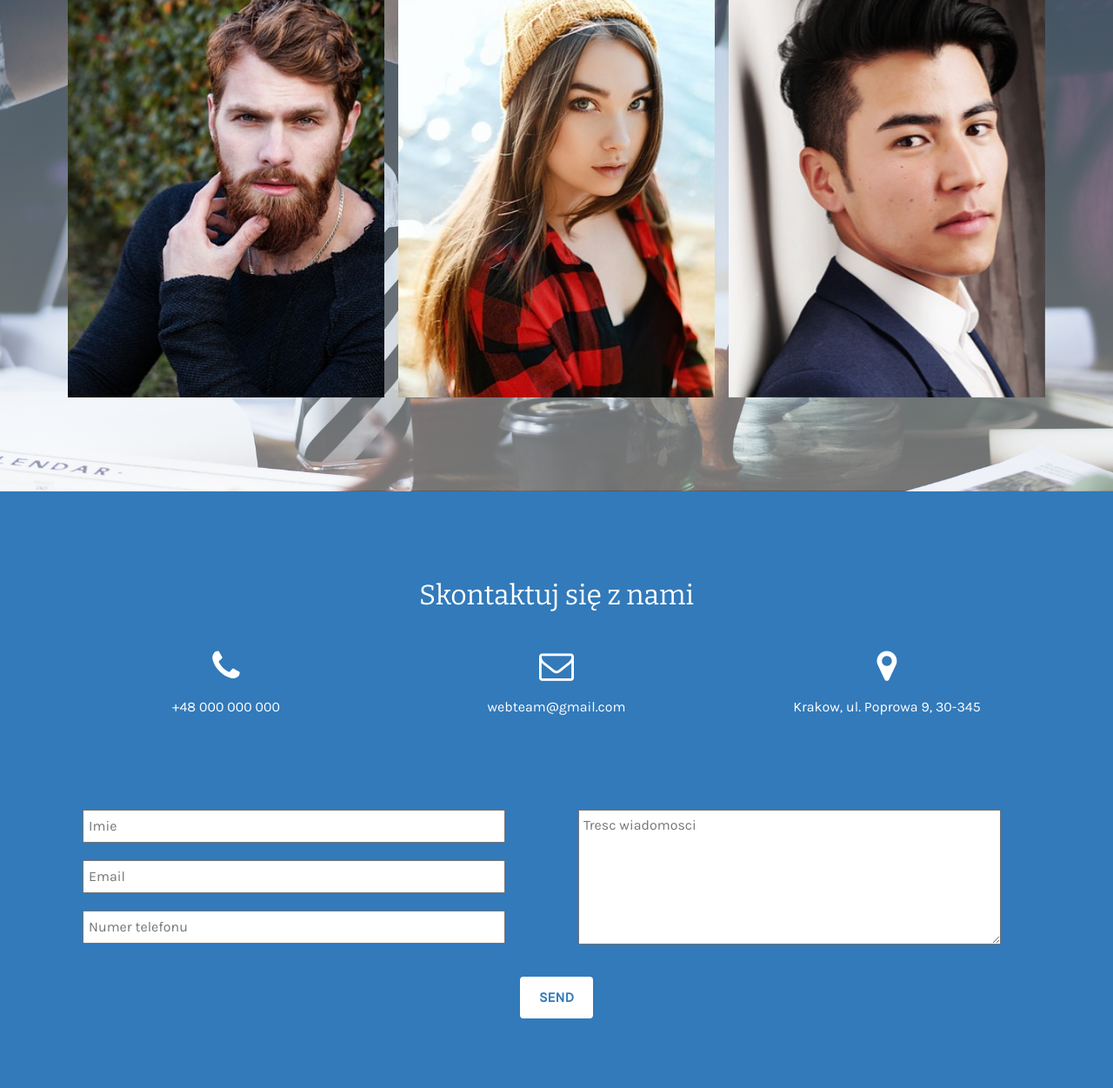
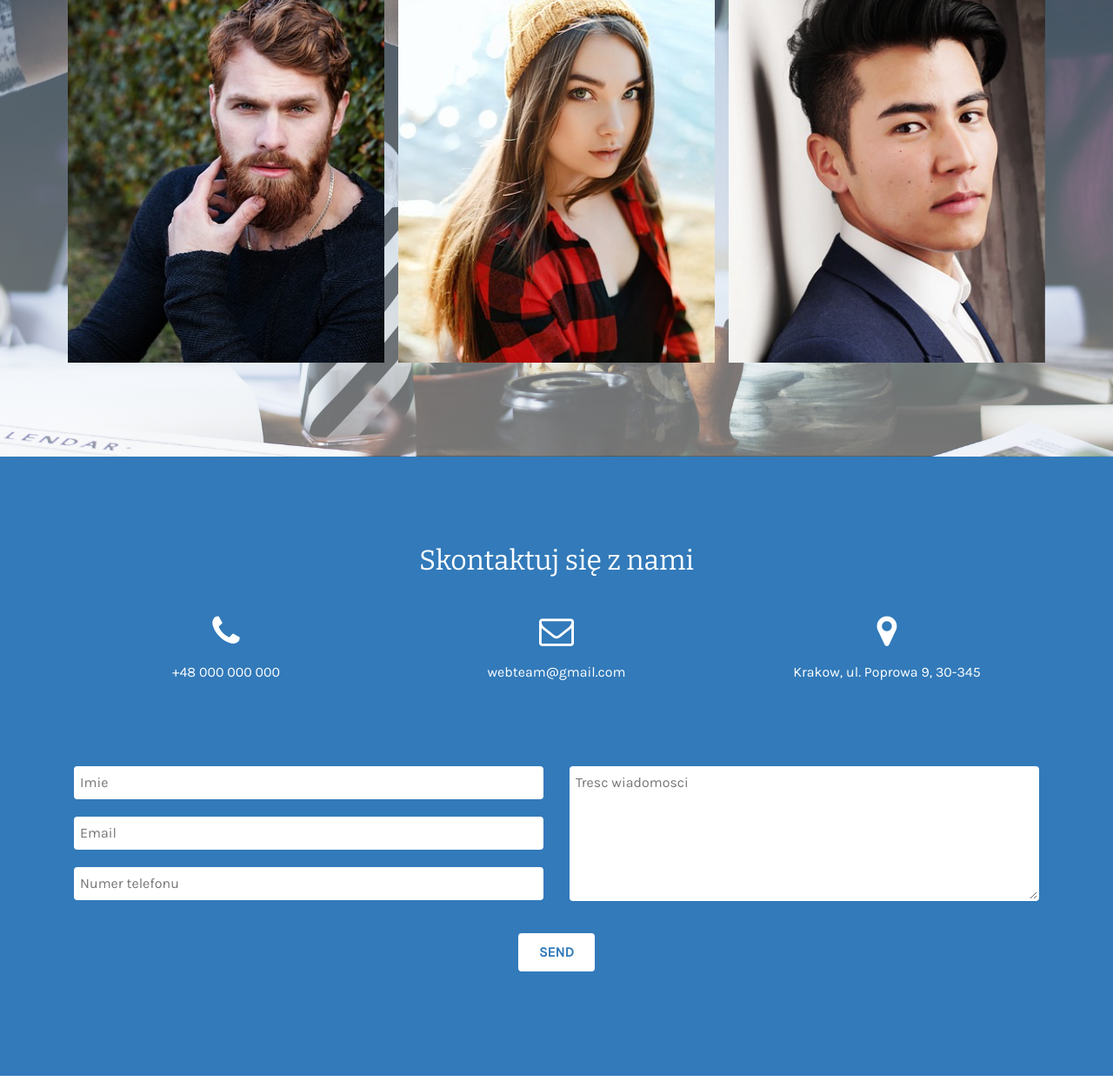
Before and after one commit to jullienfall/my-team-project, a plain HTML site: page index.html in a window 1280 px wide. Shown: the part 3090-4341 px from the top of the page at 87% size. Drawn offline with nearby package versions, Linux system fonts and the light colour scheme.

Commit message:
some-correction

```diff
--- a/css/style.css
+++ b/css/style.css
@@ -200,8 +200,9 @@ h2 {
 }
 #team .my-team {
     position: relative;
-    height: 60vh;
+    height: 55vh;
     width: 100%;
+
 }
 #team .col-md-4 {
     padding: 8px;
@@ -227,14 +228,19 @@ h2 {
     position: absolute;
     padding: 10px;
     top: 0;
-    padding-top: 20%;
-    height: 100%;
-    width: 100%;
+    right: 0;
+    left: 0;
+    bottom: 0;
     text-align: center;
     transform: rotateY(180deg);
     background-color: rgba(50, 122, 186, 0.6);
     transition: 0.4s;
     backface-visibility: hidden;
+}
+.my-team .profile-description .description-inner{
+    position: absolute;
+    top: 50%;
+    transform: translateY(-50%);
 }
 .my-team:hover .team-member{
     transform: rotateY(180deg);
@@ -262,23 +268,23 @@ h2 {
     color: #469ce9;
 }
 form {
-    padding-top: 80px;
+    padding-top: 70px;
 }
-#contact input {
-    width: 90%;
+#contact input, textarea {
+    width: 100%;
     padding: 5px;
-    margin: 10px;
+    margin: 10px 0;
+    border-radius: 4px;
+    outline: none;
+    border: 2px solid #fff;
 }
 #contact textarea {
-    width: 90%;
     height: 155px;
-    padding: 5px;
-    margin: 10px;
 }
 .my-button {
     color: #327aba;
     border: 2px solid #fff;
-    padding: 10px 20px;
+    padding: 8px 22px;
     text-decoration: none;
     transition: 0.4s;
     border-radius: 4px;
@@ -324,7 +330,7 @@ footer .policy a {
     text-decoration: none;
     color: #327aba;
     transition: 0.4s;
-    padding: 10px;
+    padding: 5px;
 }
 footer .policy a:hover {
     color: #469ce9;
--- a/index.html
+++ b/index.html
@@ -176,8 +176,10 @@
                     <div class="my-team">
                         <div class="team-member team-member1"></div>
                         <div class="profile-description">
+                           <div class="description-inner">
                             <h4>Designer</h4>
                             <p>Lorem ipsum dolor sit amet, consectetur adipisicing elit. Quas dolorem quis nesciunt sint officiis iusto soluta, recusandae officia minus, provident voluptates.</p>
+                            </div>
                         </div>
                     </div>
                 </div>
@@ -185,8 +187,10 @@
                     <div class="my-team">
                         <div class="team-member team-member2"></div>
                         <div class="profile-description">
+                           <div class="description-inner">
                             <h4>Developer</h4>
                             <p>Lorem ipsum dolor sit amet, consectetur adipisicing elit. Quas dolorem quis nesciunt sint officiis iusto soluta, recusandae officia minus, provident voluptates.</p>
+                            </div>
                         </div>
                     </div>
                 </div>
@@ -194,8 +198,10 @@
                     <div class="my-team">
                         <div class="team-member team-member3"></div>
                         <div class="profile-description">
+                           <div class="description-inner">
                             <h4>Developer</h4>
                             <p>Lorem ipsum dolor sit amet, consectetur adipisicing elit. Quas dolorem quis nesciunt sint officiis iusto soluta, recusandae officia minus, provident voluptates.</p>
+                            </div>
                         </div>
                     </div>
                 </div>
@@ -243,15 +249,15 @@
     <footer>
         <div class="container container-footer">
             <div class="row text-center">
-                <div class="col-sm-12 col-md-4 copyright">
+                <div class="col-md-12 col-lg-4 copyright">
                     <p>Copyright &#169; jullien_fall</p>
                 </div>
-                <div class="col-sm-12 col-md-4 text-center" id="footer-col">
+                <div class="col-md-12 col-lg-4 text-center" id="footer-col">
                     <a href=""><i class="fa fa-facebook social-media" aria-hidden="true"></i></a>
                     <a href=""><i class="fa fa-twitter social-media" aria-hidden="true"></i></a>
                     <a href=""><i class="fa fa-linkedin social-media" aria-hidden="true"></i></a>
                 </div>
-                <div class="col-sm-12 col-md-4 policy">
+                <div class="col-md-12 col-lg-4 policy">
                     <a href="">Privacy Policy</a>
                     <a href="">Terms of Use</a>
                 </div>
```
